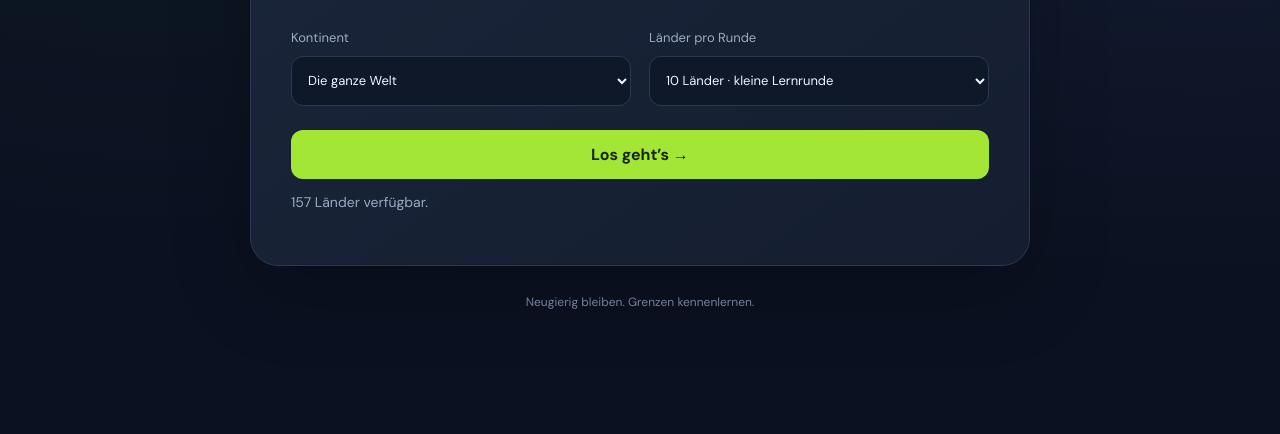
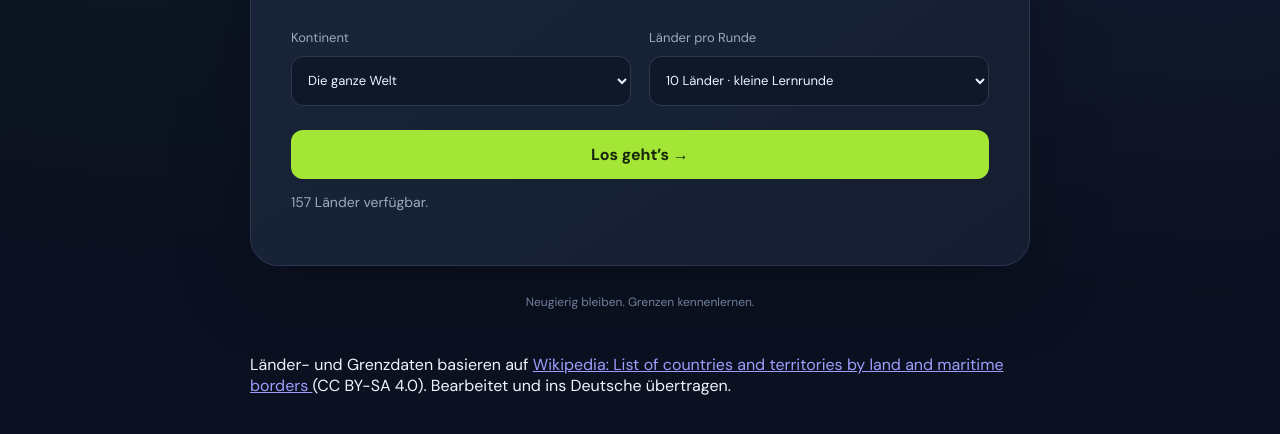
Before and after one commit to manfredmampft/manfredbueffelt, a plain HTML site: page index.html in a window 1280 px wide. Shown: the part 376-810 px from the top of the page. Drawn offline with Linux system fonts and the light colour scheme.

Commit message:
Add files via upload

```diff
--- a/index.html
+++ b/index.html
@@ -4,7 +4,7 @@
   <meta charset="UTF-8">
   <meta name="viewport" content="width=device-width, initial-scale=1">
   <meta name="theme-color" content="#101827">
-  <title>Grenzgenial – Das Nachbarländer-Quiz</title>
+  <title>Das Nachbarländer-Quiz</title>
   <link rel="stylesheet" href="style.css">
   <script src="script.js" defer></script>
 </head>
@@ -119,6 +119,13 @@
     </section>
 
     <footer>Neugierig bleiben. Grenzen kennenlernen.</footer>
+    <p>
+      Länder- und Grenzdaten basieren auf
+      <a href="https://en.wikipedia.org/wiki/List_of_countries_and_territories_by_land_and_maritime_borders">
+        Wikipedia: List of countries and territories by land and maritime borders
+      </a>
+      (CC BY-SA 4.0). Bearbeitet und ins Deutsche übertragen.
+    </p>
   </main>
 </body>
 </html>
```
Also changed, not shown: 1 other file.
